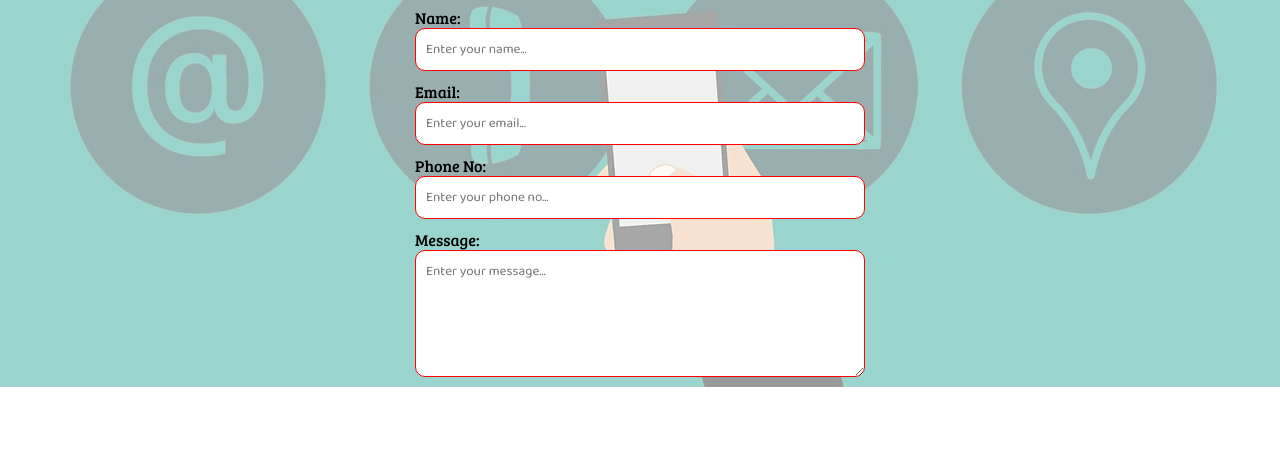
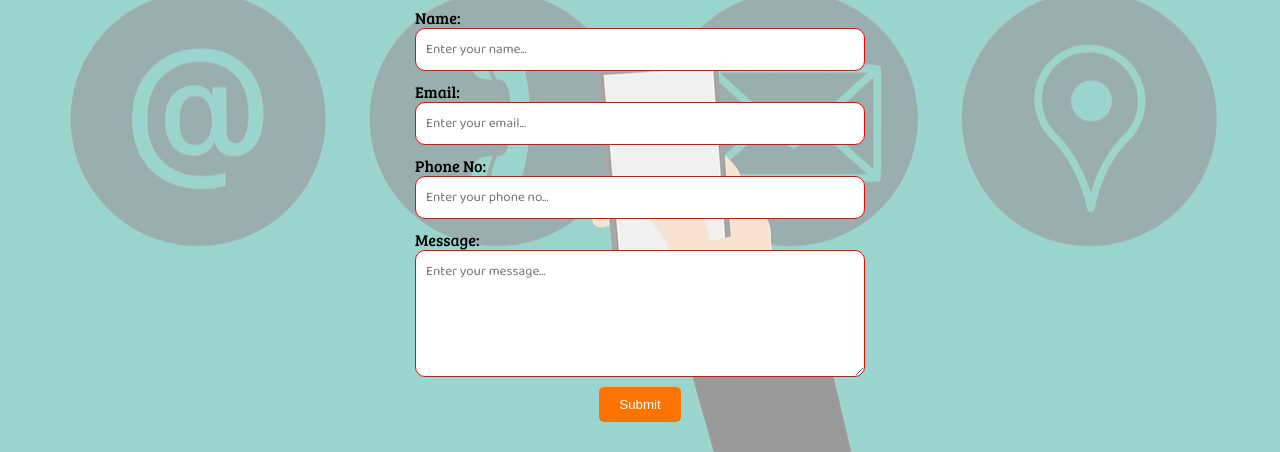
Before and after one commit to siddsaxena1999/RestaurantWebsite, a plain HTML site: page index.html in a window 1280 px wide. Shown: the part 1051-1503 px from the top of the page. Before the commit the page ends 1438 px from the top, so only its background shows below. Drawn offline with Linux system fonts and the light colour scheme.

Commit message:
added a submit button in form\

```diff
--- a/css/style.css
+++ b/css/style.css
@@ -238,3 +238,13 @@ ul li a:hover {
 .form-control label {
     font-family: 'Bree Serif', serif;
 }
+
+.form-btn {
+    padding: 10px 20px;
+    margin-bottom: 30px;
+    background-color: rgb(255, 115, 0);
+    color: white;
+    border: none;
+    border-radius: 5px;
+    cursor: pointer;
+}
--- a/index.html
+++ b/index.html
@@ -85,6 +85,7 @@
                 <textarea name="message" id="message" cols="30" rows="5" placeholder="Enter your message..."></textarea>
             </div>
         </form>
+        <button class="form-btn">Submit</button>
     </div>
 </section>
 </body>
```
